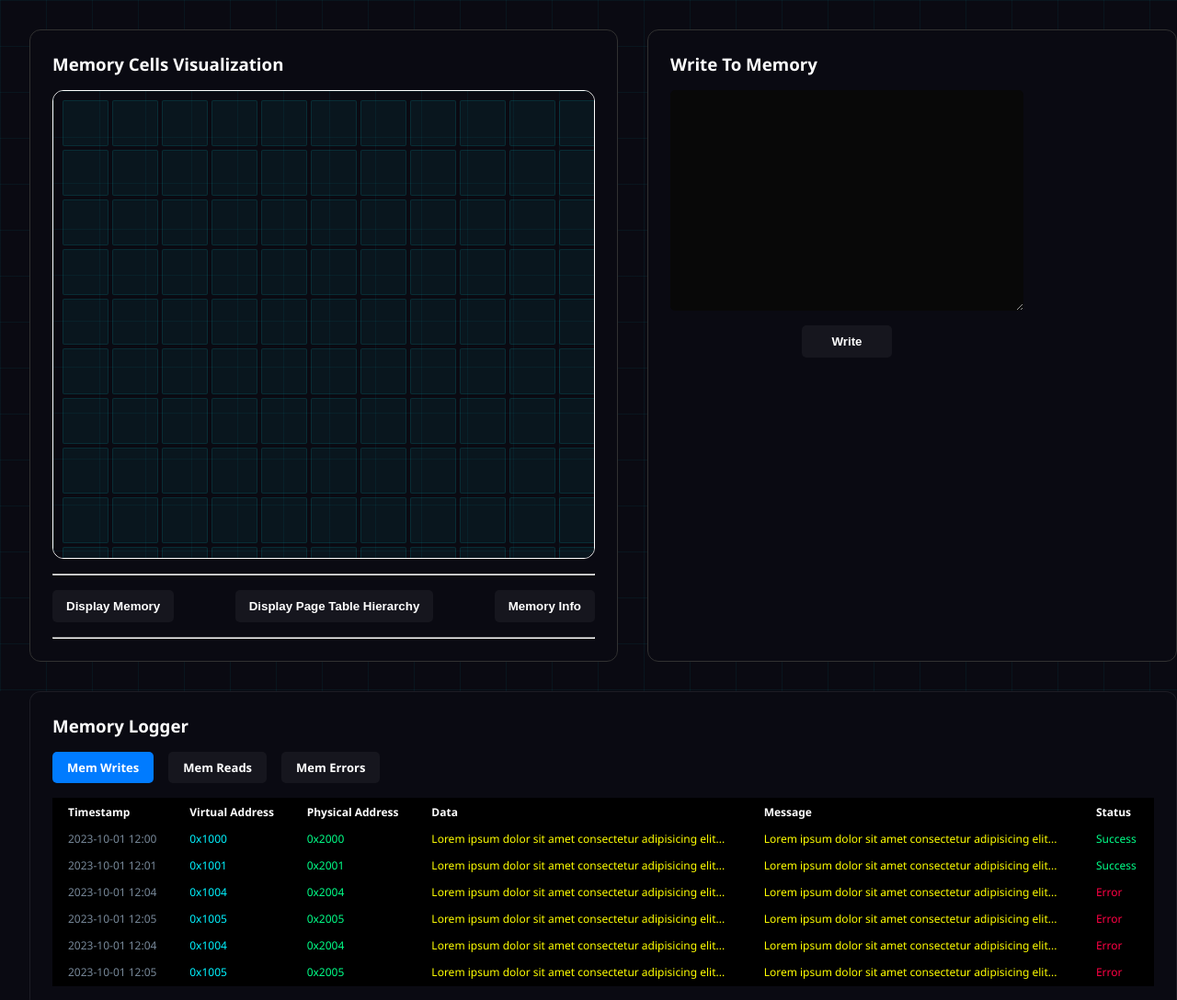
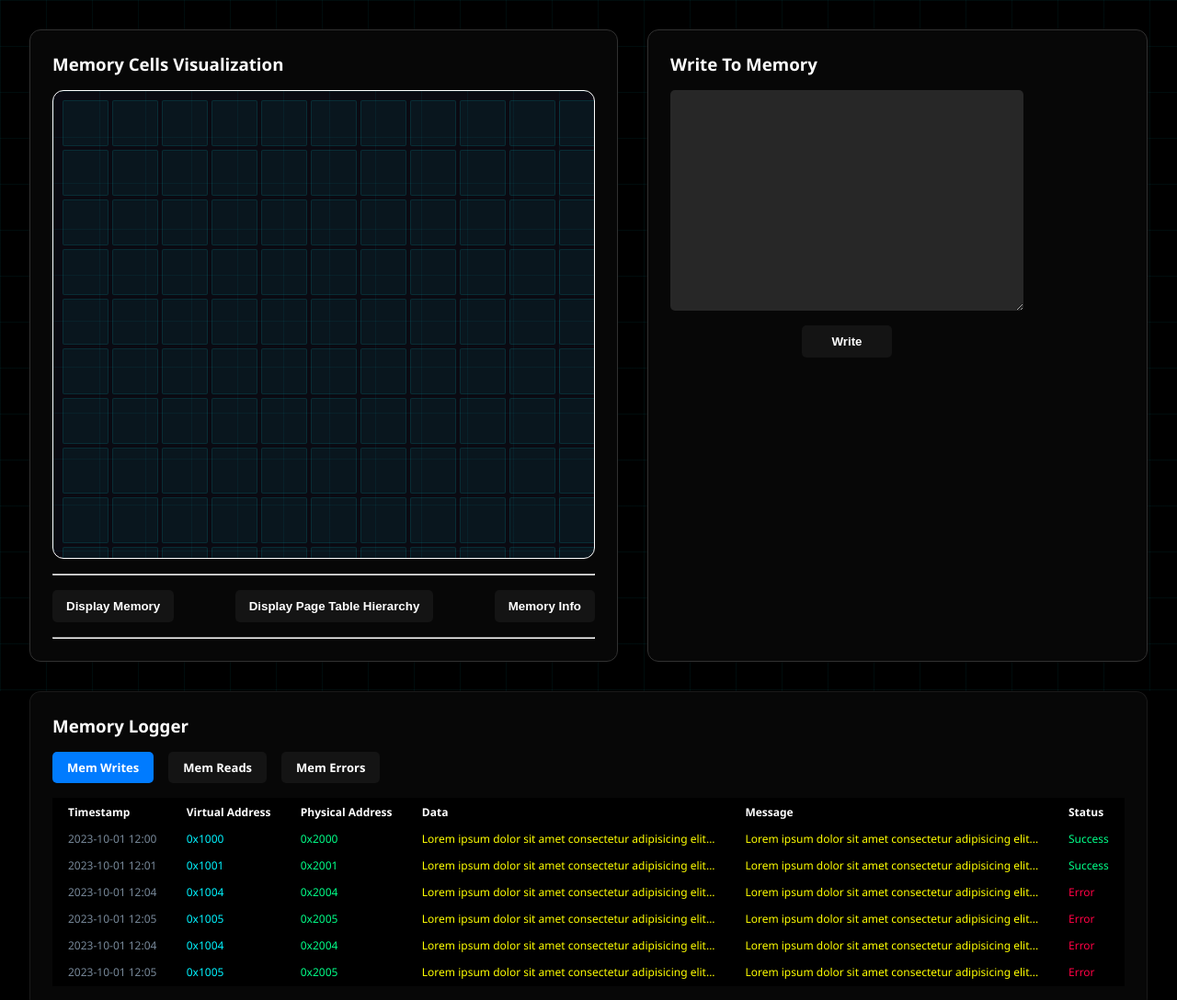
Before and after one commit to Bush-Man/multilevel-pagetable-traversal, a plain HTML site: page website/index.html in a window 1280 px wide. Shown: the top 1088 px of the page at 92% size. Drawn offline with Linux system fonts and the light colour scheme.

Commit message:
website add

```diff
--- a/website/style.css
+++ b/website/style.css
@@ -7,11 +7,11 @@
 :root {
   --border-radius: 12px;
   --containter-padding: 1.5rem;
-  --container-background: #0a0a12;
-  --secondary-bg-color: #080808;
-  /* --container-background: rgb(36, 35, 35); */
-  /* --secondary-bg-color: rgb(26, 26, 26); */
-  --main-background-color: #0a0a12;
+  /* --container-background: #0a0a12; */
+  /* --secondary-bg-color: #080808; */
+  --container-background: rgb(7, 7, 7);
+  --secondary-bg-color: rgb(39, 39, 39);
+  --main-background-color: black;
   --border-color: rgb(49, 49, 49);
   --black: black;
 }
@@ -25,6 +25,8 @@ body {
   gap: 2rem;
   background: var(--main-background-color);
   /* font-family: "Inter", system-ui, -apple-system, sans-serif; */
+  width: 100vw;
+  overflow-x: hidden;
 }
 
 .parent-container {
@@ -32,7 +34,7 @@ body {
   flex-direction: column;
   gap: 2rem;
   height: 90vh;
-  width: 100vw;
+  width: 100%;
   padding: 1rem;
 }
 
@@ -54,7 +56,7 @@ body {
   padding: 1.5rem;
   background: var(--container-background);
   position: relative;
-  overflow: auto;
+  /* overflow: auto; */
 }
 
 .display-grid {
@@ -70,7 +72,8 @@ body {
   width: 100%;
   height: 100%;
   position: relative;
-  overflow: auto;
+  overflow: hidden;
+  /* overflow: auto; */
 }
 
 .background {
```
